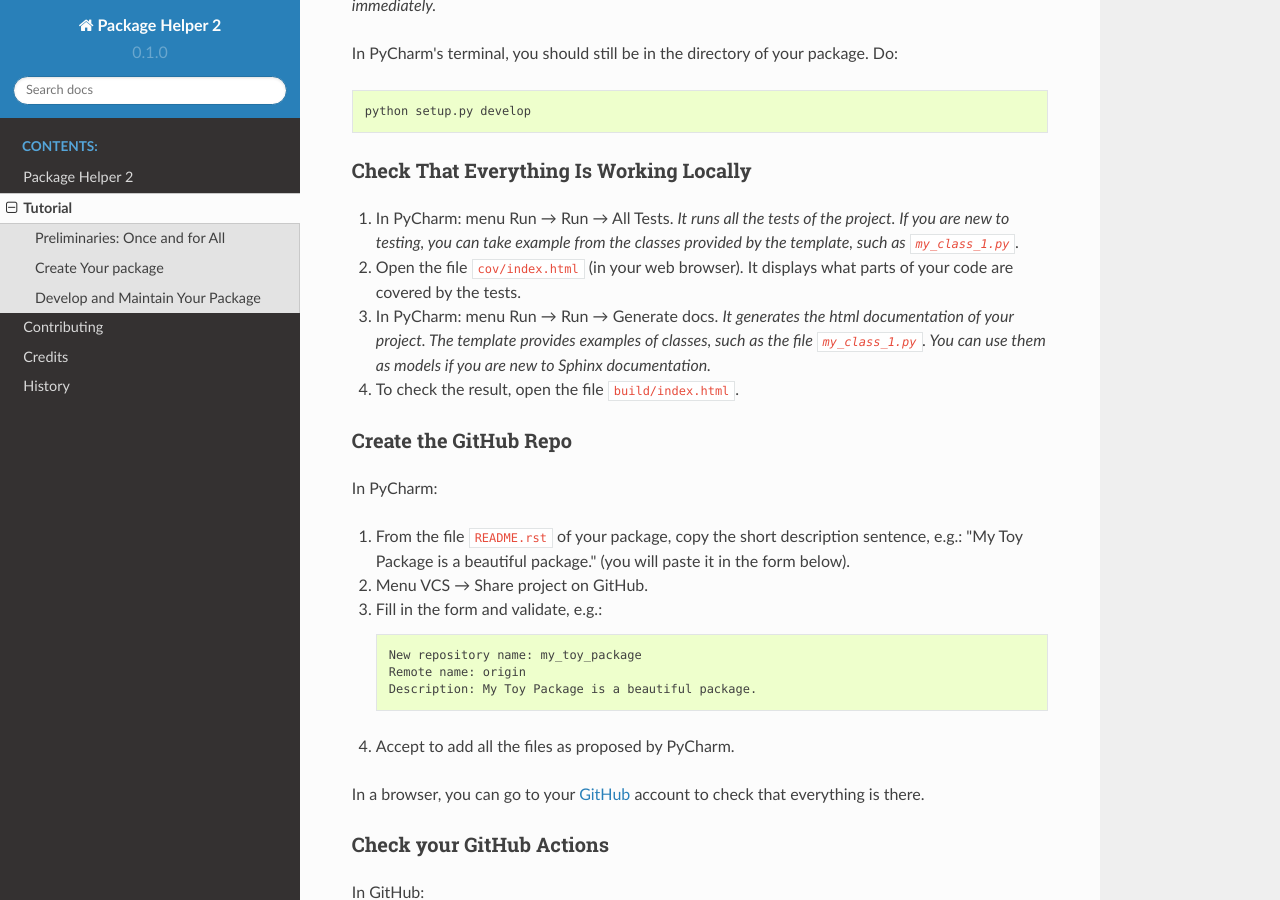
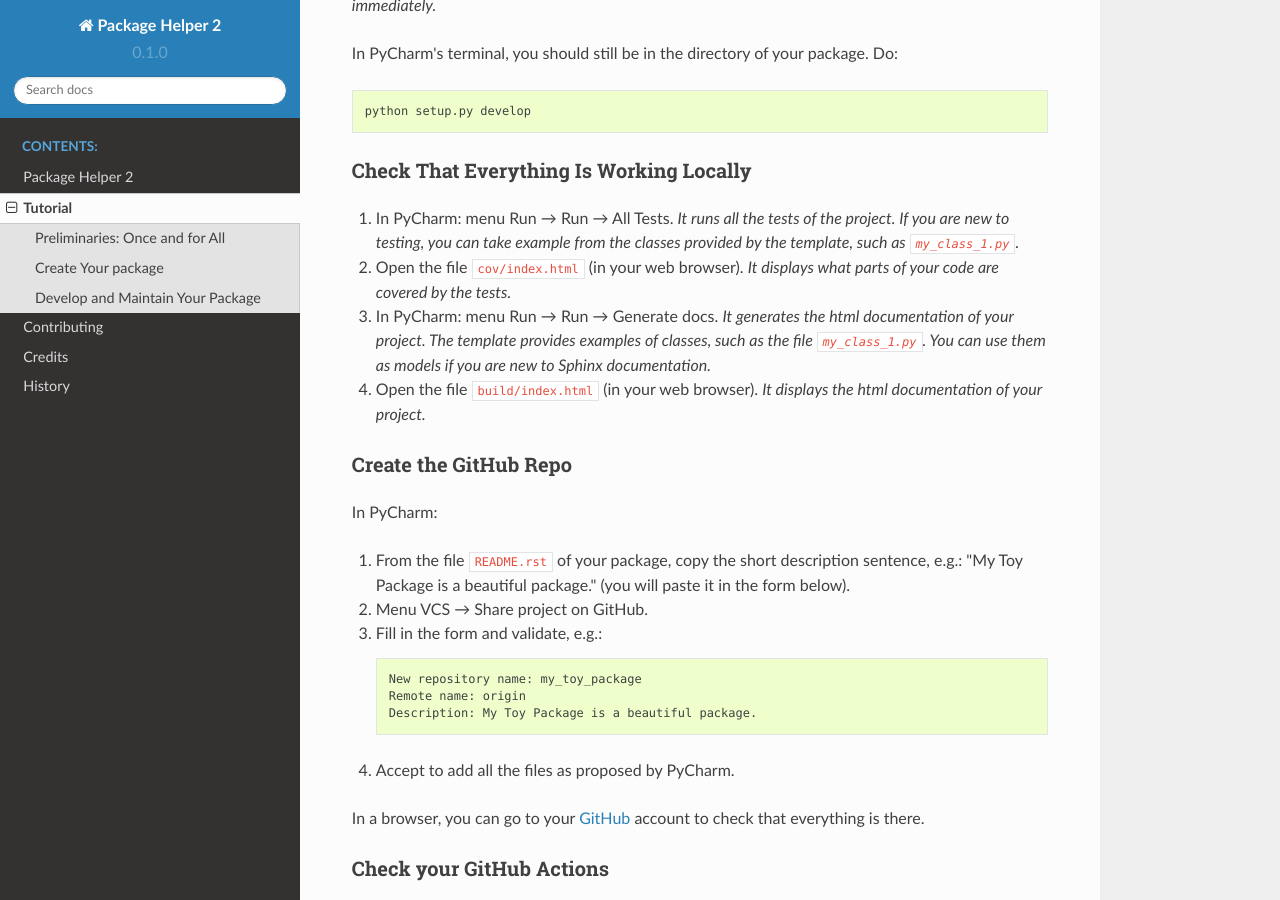
Before and after one commit to francois-durand/package_helper_2, a Sphinx documentation site: the page built from docs/tutorial.rst, in a window 1280 px wide and 900 px high, scrolled down 3933 px. Built offline with Sphinx 7.4.7 and the Read the Docs theme 2.0.0, drawn with Linux system fonts in a browser that asks for light colours.

Commit message:
Update create_your_package.html

```diff
--- a/docs/_static/create_your_package.html
+++ b/docs/_static/create_your_package.html
@@ -151,7 +151,7 @@ you need to create a Python package.]: My Toy Package is a beautiful package.</s
             <code class="docutils literal notranslate"><span class="pre">my_class_1.py</span></code>.</em>
         </p></li>
         <li><p>Open the file <code class="docutils literal notranslate"><span class="pre">cov/index.html</span></code>
-            (in your web browser). It displays what parts of your code are covered by the tests.
+            (in your web browser). <em>It displays what parts of your code are covered by the tests.</em>
         </p></li>
         <li><p>
             In PyCharm: menu Run → Run → Generate docs. <em>It generates the html documentation of your project.
@@ -159,8 +159,9 @@ you need to create a Python package.]: My Toy Package is a beautiful package.</s
             <code class="docutils literal notranslate"><span class="pre">my_class_1.py</span></code>.
             You can use them as models if you are new to Sphinx documentation.</em>
         </p></li>
-        <li><p>To check the result, open the file
-            <code class="docutils literal notranslate"><span class="pre">build/index.html</span></code>.
+        <li><p>Open the file
+            <code class="docutils literal notranslate"><span class="pre">build/index.html</span></code>
+            (in your web browser). <em>It displays the html documentation of your project.</em>
         </p></li>
     </ol>
 <div>
```
